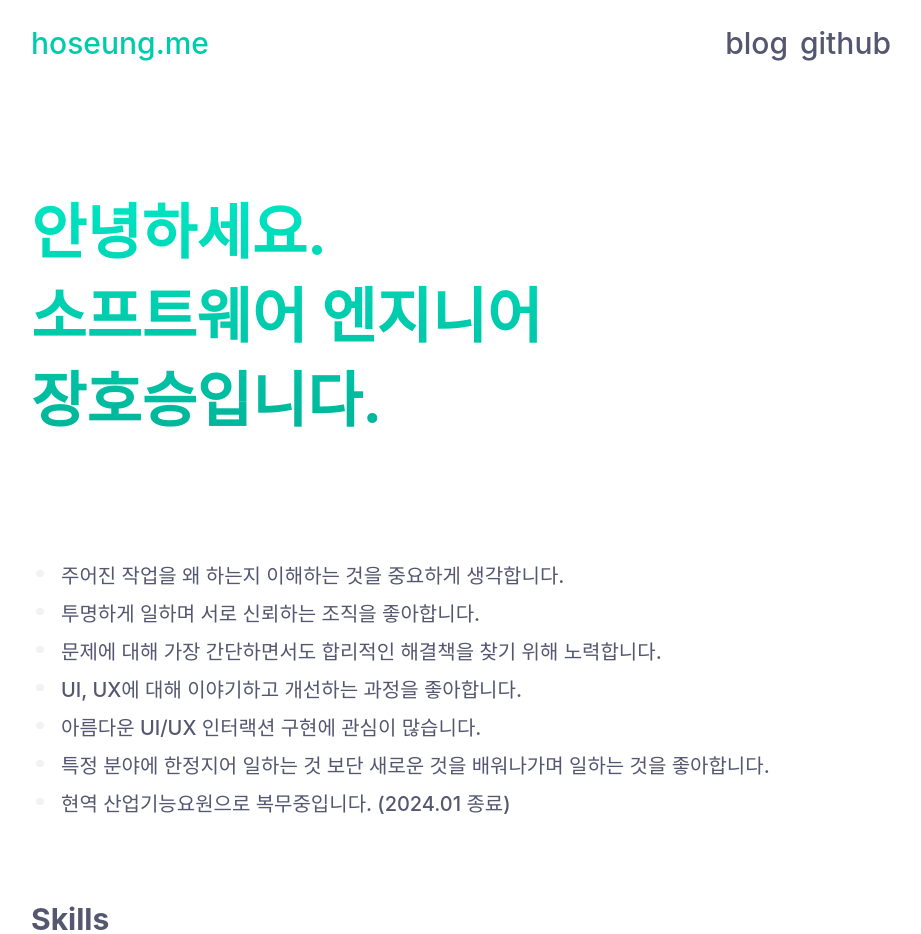
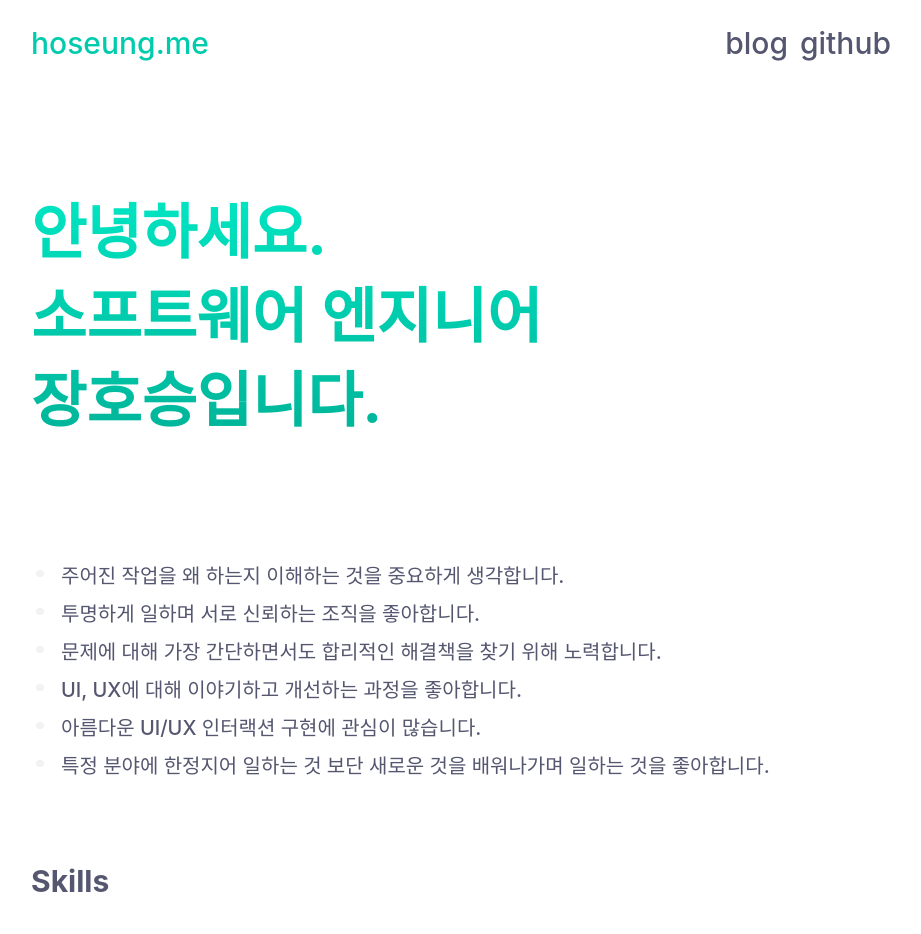
Before and after one commit to hoseungme/about.hoseung.me, a React app: page / in a window 1280 px wide. Shown: the top 934 px of the page, without its empty margins (179-1100 px from the left). Built offline with nearby package versions, Linux system fonts and the light colour scheme; a web font is replaced by a local one.

Commit message:
fix profile

```diff
--- a/src/pages/Main/Ko.tsx
+++ b/src/pages/Main/Ko.tsx
@@ -27,7 +27,6 @@ const profileSectionData: ProfileSectionData = {
     "UI, UX에 대해 이야기하고 개선하는 과정을 좋아합니다.",
     "아름다운 UI/UX 인터랙션 구현에 관심이 많습니다.",
     "특정 분야에 한정지어 일하는 것 보단 새로운 것을 배워나가며 일하는 것을 좋아합니다.",
-    "현역 산업기능요원으로 복무중입니다. (2024.01 종료)",
   ],
 };
 
```
